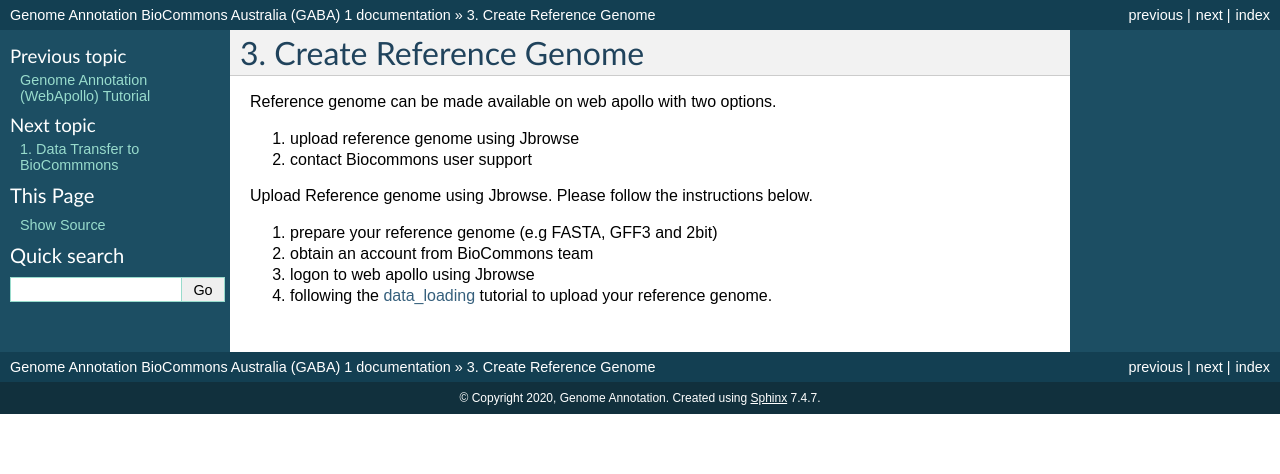
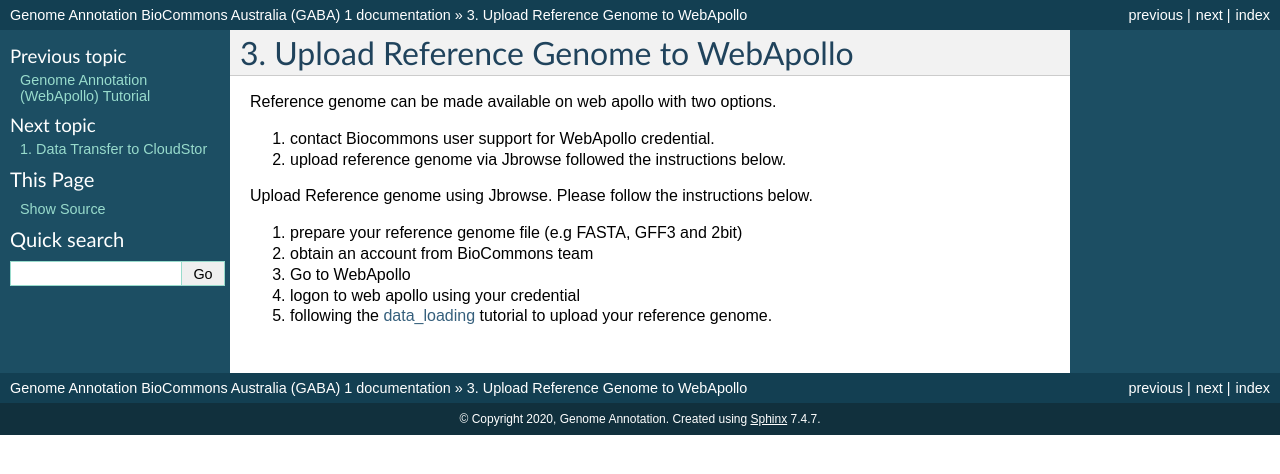
Before and after one commit to mthang/GA_Tutorial, a Sphinx documentation site: the page built from source/data_upload.rst, in a window 1280 px wide. Shown: the top 474 px of the page. Built offline with Sphinx 7.4.7, drawn with Linux system fonts in a browser that asks for light colours.

Commit message:
update rst file

```diff
--- a/source/data_preparation.rst
+++ b/source/data_preparation.rst
@@ -1,6 +1,6 @@
-############
+################
 Data File Format
-############
+################
 
 File Format
 Web Apollo accepts reference genome in FASTA, 2bit and GFF3 file format.
--- a/source/data_transfer.rst
+++ b/source/data_transfer.rst
@@ -1,6 +1,6 @@
-############
-Data Transfer to BioCommmons
-############
+##########################
+Data Transfer to CloudStor
+##########################
 
 Genome Annotation uses CloudStor_ as a data transfer portal for file sharing. CloudStor_ is a file sharing and cloud storage solution for the research and education sector. Please follow the instruction below to upload your data (e.g. reference genome, annotation files and tracks)
 
--- a/source/data_upload.rst
+++ b/source/data_upload.rst
@@ -1,18 +1,19 @@
-############
-Create Reference Genome
-############
+####################################
+Upload Reference Genome to WebApollo
+####################################
 
 Reference genome can be made available on web apollo with two options.
 
-1. upload reference genome using Jbrowse
-2. contact Biocommons user support
+1. contact Biocommons user support for WebApollo credential.
+2. upload reference genome via Jbrowse followed the instructions below.
 
 
 Upload Reference genome using Jbrowse. Please follow the instructions below.
 
-1. prepare your reference genome (e.g FASTA, GFF3 and 2bit)
+1. prepare your reference genome file (e.g FASTA, GFF3 and 2bit)
 2. obtain an account from BioCommons team
-3. logon to web apollo using Jbrowse
-4. following the data_loading_ tutorial to upload your reference genome.
+3. Go to WebApollo
+4. logon to web apollo using your credential
+5. following the data_loading_ tutorial to upload your reference genome.
 
 .. _data_loading: https://genomearchitect.readthedocs.io/en/latest/Data_loading.html
--- a/source/index.rst
+++ b/source/index.rst
@@ -36,7 +36,7 @@ Contact
    contact
 
 Reference
-~~~~~~~
+~~~~~~~~~
 .. toctree::
    :maxdepth: 2
 
--- a/source/jbrowse.rst
+++ b/source/jbrowse.rst
@@ -1,6 +1,6 @@
-############
+################
 Jbrowse Tutorial
-############
+################
 
 Please see the Jbrowse_ Tutorial for more information.
 
```
